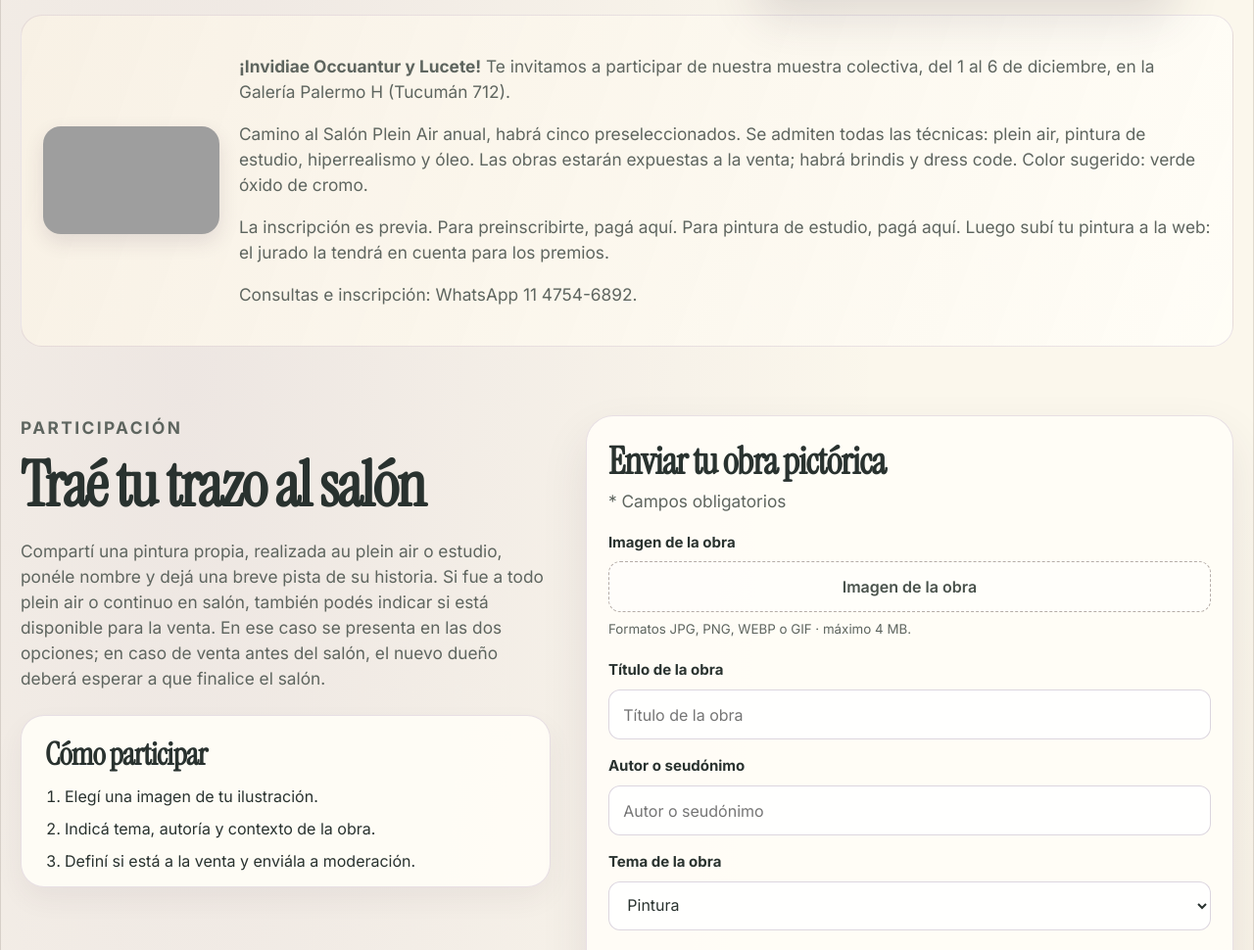
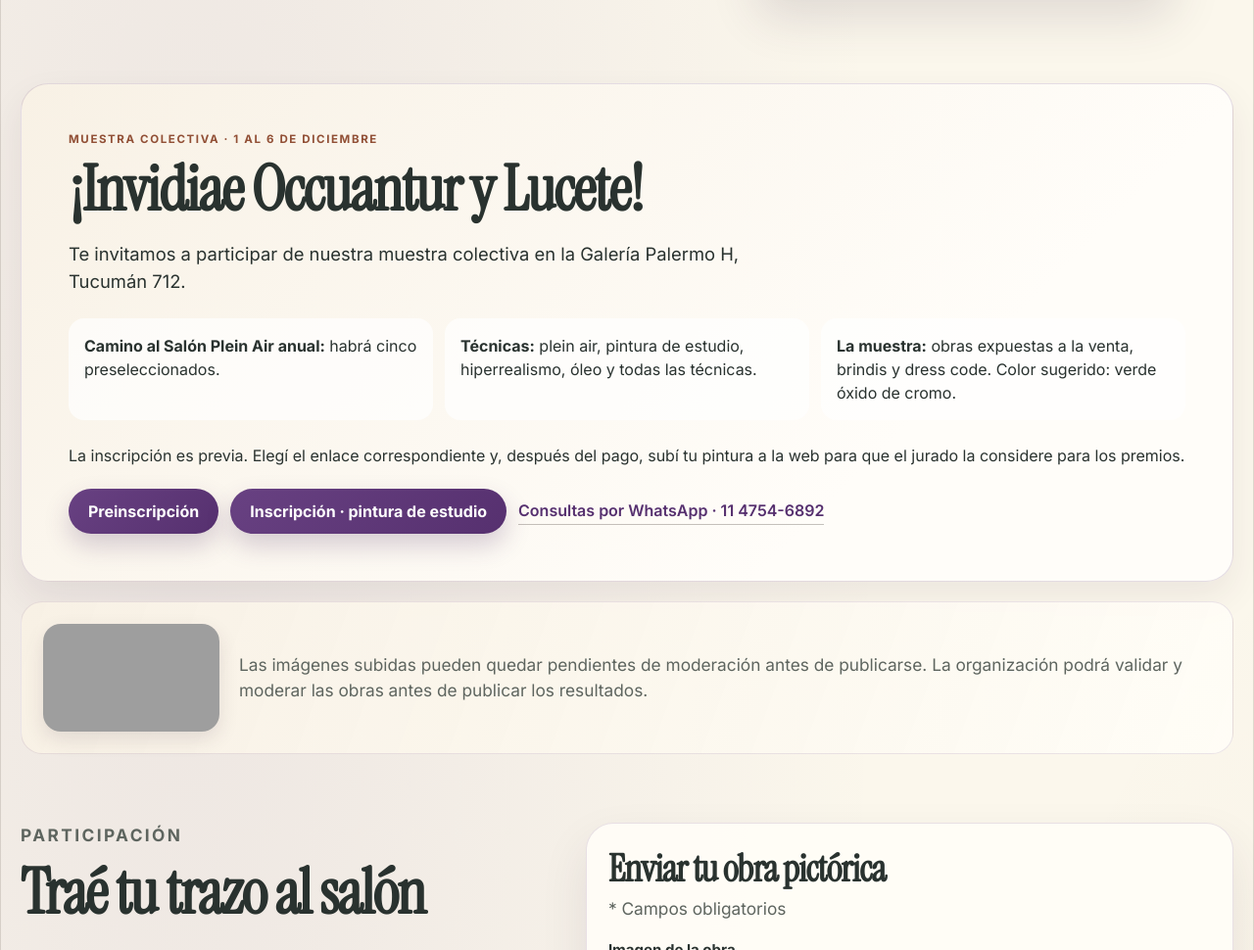
Before and after one commit to JuanMata5/Salon-obras, a website: page index.html in a window 1280 px wide. Shown: the part 660-1630 px from the top of the page at 98% size. Drawn offline with Linux system fonts and the light colour scheme; grey boxes are pictures that could not be loaded.

Commit message:
Destaca convocatoria y enlaces de inscripción

```diff
--- a/index.html
+++ b/index.html
@@ -57,16 +57,30 @@
           </div>
         </section>
 
-        <section class="notice container" aria-label="Convocatoria de la muestra colectiva">
+        <section class="event-callout section-space" aria-labelledby="muestra-heading">
+          <div class="container event-card">
+            <p class="label">Muestra colectiva · 1 al 6 de diciembre</p>
+            <h2 id="muestra-heading">¡Invidiae Occuantur y Lucete!</h2>
+            <p class="event-intro">Te invitamos a participar de nuestra muestra colectiva en la Galería Palermo H, Tucumán 712.</p>
+            <div class="event-details">
+              <p><strong>Camino al Salón Plein Air anual:</strong> habrá cinco preseleccionados.</p>
+              <p><strong>Técnicas:</strong> plein air, pintura de estudio, hiperrealismo, óleo y todas las técnicas.</p>
+              <p><strong>La muestra:</strong> obras expuestas a la venta, brindis y dress code. Color sugerido: verde óxido de cromo.</p>
+            </div>
+            <p>La inscripción es previa. Elegí el enlace correspondiente y, después del pago, subí tu pintura a la web para que el jurado la considere para los premios.</p>
+            <div class="event-actions">
+              <a class="primary-button" href="https://mpago.li/1ZNr29n" target="_blank" rel="noopener noreferrer">Preinscripción</a>
+              <a class="primary-button" href="https://mpago.li/1aoyz1c" target="_blank" rel="noopener noreferrer">Inscripción · pintura de estudio</a>
+              <a class="link-button" href="https://wa.me/541147546892">Consultas por WhatsApp · 11 4754-6892</a>
+            </div>
+          </div>
+        </section>
+
+        <section class="notice container" aria-label="Moderación de obras">
           <div class="notice-image-wrap">
             <img src="https://images.unsplash.com/photo-1460661419201-fd4cecdf8a8b?auto=format&fit=crop&w=900&q=80" alt="Detalle de una obra pictórica" />
           </div>
-          <div>
-            <p><strong>¡Invidiae Occuantur y Lucete!</strong> Te invitamos a participar de nuestra muestra colectiva, del 1 al 6 de diciembre, en la Galería Palermo H (Tucumán 712).</p>
-            <p>Camino al Salón Plein Air anual, habrá cinco preseleccionados. Se admiten todas las técnicas: plein air, pintura de estudio, hiperrealismo y óleo. Las obras estarán expuestas a la venta; habrá brindis y dress code. Color sugerido: verde óxido de cromo.</p>
-            <p>La inscripción es previa. Para preinscribirte, <a href="https://mpago.li/1ZNr29n" target="_blank" rel="noopener noreferrer">pagá aquí</a>. Para pintura de estudio, <a href="https://mpago.li/1aoyz1c" target="_blank" rel="noopener noreferrer">pagá aquí</a>. Luego subí tu pintura a la web: el jurado la tendrá en cuenta para los premios.</p>
-            <p>Consultas e inscripción: <a href="https://wa.me/541147546892">WhatsApp 11 4754-6892</a>.</p>
-          </div>
+          <p>Las imágenes subidas pueden quedar pendientes de moderación antes de publicarse. La organización podrá validar y moderar las obras antes de publicar los resultados.</p>
         </section>
 
         <section class="participation section-space" aria-labelledby="participacion-heading">
--- a/styles.css
+++ b/styles.css
@@ -1204,6 +1204,68 @@ input[type="file"]::file-selector-button:hover {
   height: clamp(170px, 17vw, 210px);
 }
 
+.event-card {
+  padding: clamp(24px, 4vw, 48px);
+  border: 1px solid rgba(91, 52, 120, 0.16);
+  border-radius: 28px;
+  background: linear-gradient(135deg, #f8f1e5, #fffdf9 72%);
+  box-shadow: 0 16px 36px rgba(62, 43, 67, 0.08);
+}
+
+.event-card h2 {
+  margin: 8px 0 12px;
+  font-family: "Instrument Serif", Georgia, serif;
+  font-size: clamp(2.4rem, 5vw, 4rem);
+  line-height: 1;
+}
+
+.event-intro {
+  max-width: 62ch;
+  font-size: 1.15rem;
+}
+
+.event-details {
+  display: grid;
+  grid-template-columns: repeat(auto-fit, minmax(min(100%, 230px), 1fr));
+  gap: 12px;
+  margin: 24px 0;
+}
+
+.event-details p {
+  margin: 0;
+  padding: 16px;
+  border-radius: 16px;
+  background: rgba(255, 255, 255, 0.7);
+}
+
+.event-actions {
+  display: flex;
+  flex-wrap: wrap;
+  align-items: center;
+  gap: 12px;
+  margin-top: 22px;
+}
+
+.event-actions .primary-button {
+  display: inline-flex;
+  align-items: center;
+  justify-content: center;
+  min-height: 46px;
+  padding: 0 20px;
+  text-decoration: none;
+}
+
+@media (max-width: 560px) {
+  .event-actions {
+    align-items: stretch;
+    flex-direction: column;
+  }
+
+  .event-actions > a {
+    text-align: center;
+  }
+}
+
 .hero-figure img {
   height: clamp(340px, 29vw, 420px);
 }
```
